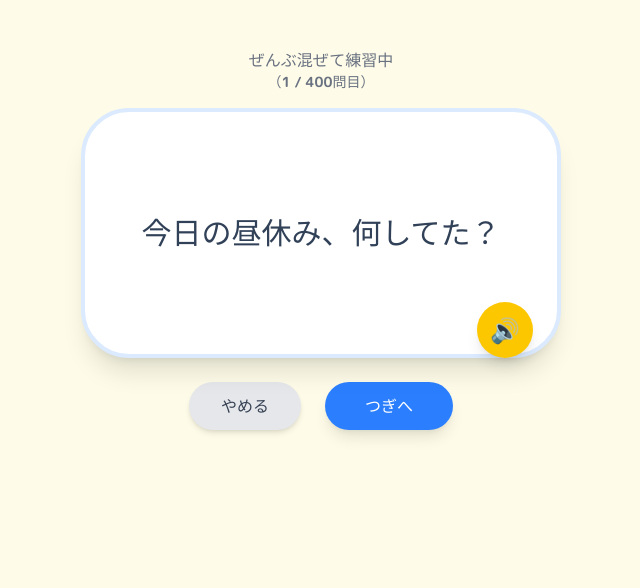
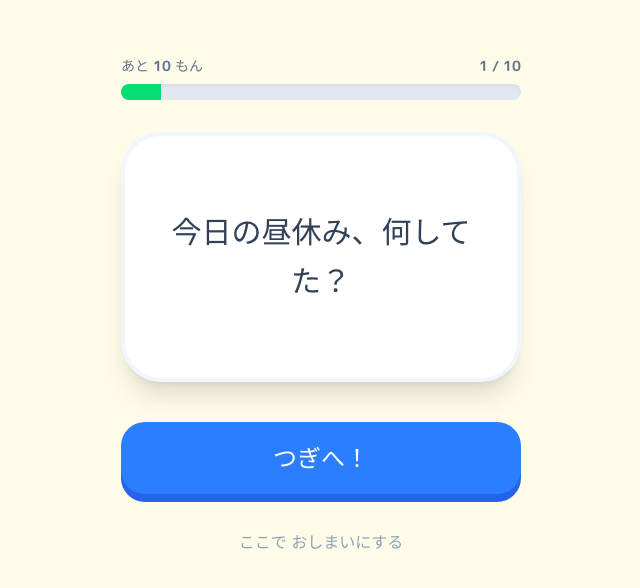
Before and after one commit to hiroshi-codes/speech-training, a React (Vite) app: page /play in a window 1280 px wide. Shown: the top 588 px of the page, without its empty margins (319-959 px from the left). Built offline with nearby package versions, Linux system fonts and the light colour scheme.

Commit message:
紙吹雪 ルーティング

```diff
--- a/package.json
+++ b/package.json
@@ -14,12 +14,14 @@
   },
   "dependencies": {
     "@tailwindcss/vite": "^4.2.1",
+    "canvas-confetti": "^1.9.4",
     "react": "^19.2.0",
     "react-dom": "^19.2.0",
     "react-router-dom": "^7.13.1"
   },
   "devDependencies": {
     "@eslint/js": "^9.37.0",
+    "@types/canvas-confetti": "^1.9.0",
     "@types/node": "^24.6.2",
     "@types/react": "^19.2.0",
     "@types/react-dom": "^19.2.0",
--- a/src/App.tsx
+++ b/src/App.tsx
@@ -3,6 +3,7 @@ import { BrowserRouter as Router, Routes, Route } from 'react-router-dom';
 import Home from './pages/Home';
 import Setup from './pages/Setup';
 import Play from './pages/Play';
+import Result from './pages/Result';
 
 const App: React.FC = () => {
   return (
@@ -17,9 +18,11 @@ const App: React.FC = () => {
             <Route path="/" element={<Home />} />
             <Route path="/setup" element={<Setup />} />
             <Route path="/play" element={<Play />} />
+            <Route path="/result" element={<Result />} />
             <Route path="/speech-training/" element={<Home />} />
             <Route path="/speech-training/setup" element={<Setup />} />
             <Route path="/speech-training/play" element={<Play />} />
+            <Route path="/speech-training/result" element={<Result />} />
           </Routes>
         </main>
       </div>
--- a/src/pages/Home.tsx
+++ b/src/pages/Home.tsx
@@ -23,7 +23,7 @@ const Home: React.FC = () => {
 
       <div className="w-full max-w-xs">
         <button
-          onClick={() => navigate('/setup')}
+          onClick={() => navigate('/speech-training/setup')}
           className="w-full py-5 bg-orange-400 text-white rounded-3xl text-2xl font-black shadow-[0_8px_0_rgb(234,88,12)] active:translate-y-1 active:shadow-[0_4px_0_rgb(234,88,12)] transition-all mb-6"
         >
           はじめる！
--- a/src/pages/Play.tsx
+++ b/src/pages/Play.tsx
@@ -1,92 +1,77 @@
-import React, { useMemo } from 'react';
+import React, { useState, useMemo } from 'react';
 import { useLocation, useNavigate } from 'react-router-dom';
-import topicData from '../data/topics.json'; // パスは適宜調整してください
+import topicData from '../data/topics.json';
 import { type Topic } from '../types/topic';
 
 const Play: React.FC = () => {
   const location = useLocation();
   const navigate = useNavigate();
-
-  // 0 は「全レベル」を指すと定義
   const selectedLevel = location.state?.selectedLevel ?? 0;
 
+  // 1セットの最大問題数
+  const MAX_QUESTIONS = 10;
+
+  // データの準備（フィルタリングとシャッフル）
   const filteredTopics = useMemo(() => {
-    // 1. レベルが0なら全データ、それ以外ならフィルタリング
     const rawData = selectedLevel === 0
       ? (topicData.topics as Topic[])
       : (topicData.topics as Topic[]).filter((t) => t.level === selectedLevel);
-
-    // 2. シャッフル
     return [...rawData].sort(() => Math.random() - 0.5);
   }, [selectedLevel]);
 
-  // 現在の問題のインデックスを管理するState
-  const [currentIndex, setCurrentIndex] = React.useState(0);
+  const [currentIndex, setCurrentIndex] = useState(0);
 
-  // 読み上げ用の関数
-  const speak = (text: string) => {
-    // ブラウザが対応しているか確認
-    if (!('speechSynthesis' in window)) {
-      alert('このブラウザは音声読み上げに対応していません');
-      return;
-    }
-
-    // 実行中の読み上げがあればキャンセル
-    window.speechSynthesis.cancel();
-
-    const uttr = new SpeechSynthesisUtterance(text);
-    uttr.lang = 'ja-JP'; // 日本語
-    uttr.rate = 1.0;     // 速度（0.1〜10）
-    uttr.pitch = 1.0;    // 声の高さ（0〜2）
-
-    window.speechSynthesis.speak(uttr);
+  // 共通の終了処理
+  const finishSession = (finalCount: number) => {
+    navigate('/speech-training/result', { state: { count: finalCount } });
   };
 
   const handleNext = () => {
-    if (currentIndex < filteredTopics.length - 1) {
+    // 10問目（MAX-1）に達したか、全データの上限なら終了
+    if (currentIndex < MAX_QUESTIONS - 1 && currentIndex < filteredTopics.length - 1) {
       setCurrentIndex(prev => prev + 1);
-      // 次の問題に行った時に自動で読み上げたい場合はここで呼ぶ
-      // ※ただし、一度ユーザーが画面のどこかをクリックしている必要があります
-      // speak(filteredTopics[currentIndex + 1].text);
     } else {
-      navigate('/');
+      finishSession(currentIndex + 1);
     }
   };
 
   return (
-    <div className="p-4 max-w-lg mx-auto">
-      <div className="text-center mb-4 text-gray-500 font-bold">
-        {selectedLevel === 0 ? "ぜんぶ混ぜて練習中" : `レベル ${selectedLevel} の練習中`}
-        <div className="text-sm">（{currentIndex + 1} / {filteredTopics.length}問目）</div>
+    <div className="flex flex-col items-center p-6 w-full max-w-md mx-auto">
+      {/* 1. 進捗ゲージ */}
+      <div className="w-full mb-8">
+        <div className="flex justify-between text-sm font-bold text-slate-500 mb-2">
+          <span>あと {MAX_QUESTIONS - currentIndex} もん</span>
+          <span>{currentIndex + 1} / {MAX_QUESTIONS}</span>
+        </div>
+        <div className="w-full bg-slate-200 h-4 rounded-full overflow-hidden shadow-inner">
+          <div
+            className="bg-green-400 h-full transition-all duration-500 ease-out"
+            style={{ width: `${((currentIndex + 1) / MAX_QUESTIONS) * 100}%` }}
+          ></div>
+        </div>
       </div>
 
-      <div className="relative bg-white p-10 rounded-[3rem] shadow-xl border-4 border-blue-100 min-h-62.5 w-full flex items-center justify-center mb-6">
+      {/* 2. お題カード（以前のデザインを流用） */}
+      <div className="relative bg-white w-full p-8 rounded-[2.5rem] shadow-xl border-4 border-blue-50 flex items-center justify-center min-h-[250px] mb-10">
         <p className="text-3xl font-black text-slate-700 text-center leading-relaxed">
           {filteredTopics[currentIndex]?.text}
         </p>
-
-        {/* 読み上げボタン */}
-        <button
-          onClick={() => speak(filteredTopics[currentIndex]?.text)}
-          className="absolute -bottom-1 right-6 w-14 h-14 bg-yellow-400 rounded-full shadow-lg flex items-center justify-center text-2xl hover:scale-110 active:scale-95 transition-transform"
-          title="よみあげ"
-        >
-          🔊
-        </button>
       </div>
 
-      <div className="flex justify-center gap-6">
-        <button
-          onClick={() => navigate('/setup')}
-          className="px-8 py-3 bg-gray-200 text-gray-700 rounded-full font-bold shadow-md active:scale-95"
-        >
-          やめる
-        </button>
+      {/* 3. 操作ボタン */}
+      <div className="w-full space-y-6">
         <button
           onClick={handleNext}
-          className="px-10 py-3 bg-blue-500 text-white rounded-full font-bold shadow-lg hover:bg-blue-600 active:scale-95"
+          className="w-full py-5 bg-blue-500 text-white rounded-3xl text-2xl font-black shadow-[0_8px_0_rgb(37,99,235)] active:translate-y-1 active:shadow-[0_4px_0_rgb(37,99,235)] transition-all"
         >
-          つぎへ
+          つぎへ！
+        </button>
+
+        <button
+          onClick={() => finishSession(currentIndex + 1)}
+          className="w-full py-3 text-slate-400 font-bold hover:text-slate-600 transition-colors"
+        >
+          ここで おしまいにする
         </button>
       </div>
     </div>
--- /dev/null
+++ b/src/pages/Result.tsx
@@ -0,0 +1,59 @@
+import React, { useEffect } from 'react';
+import { useNavigate, useLocation } from 'react-router-dom';
+import confetti from 'canvas-confetti';
+
+const Result: React.FC = () => {
+  const navigate = useNavigate();
+  const location = useLocation();
+  const count = location.state?.count ?? 0;
+
+  useEffect(() => {
+    // 画面に来た瞬間に紙吹雪を飛ばす
+    const duration = 3 * 1000;
+    const end = Date.now() + duration;
+
+    const frame = () => {
+      confetti({
+        particleCount: 5,
+        angle: 60,
+        spread: 55,
+        origin: { x: 0, y: 0.8 },
+        colors: ['#ffbed1', '#ffea00', '#42a5f5']
+      });
+      confetti({
+        particleCount: 5,
+        angle: 120,
+        spread: 55,
+        origin: { x: 1, y: 0.8 },
+        colors: ['#ffbed1', '#ffea00', '#42a5f5']
+      });
+
+      if (Date.now() < end) {
+        requestAnimationFrame(frame);
+      }
+    };
+    frame();
+  }, []);
+
+  return (
+    <div className="flex flex-col items-center justify-center min-h-[80vh] px-6 text-center">
+      <div className="text-6xl mb-6">🏆</div>
+      <h2 className="text-4xl font-black text-slate-800 mb-4">
+        すごーい！！
+      </h2>
+      <p className="text-xl font-bold text-slate-600 mb-8">
+        ぜんぶで <span className="text-3xl text-orange-500">{count}</span> もん<br />
+        おはなし できたね！
+      </p>
+
+      <button
+        onClick={() => navigate('/speech-training/')}
+        className="w-full max-w-xs py-5 bg-blue-500 text-white rounded-3xl text-2xl font-black shadow-[0_8px_0_rgb(37,99,235)] active:translate-y-1 active:shadow-[0_4px_0_rgb(37,99,235)] transition-all"
+      >
+        ホームへもどる
+      </button>
+    </div>
+  );
+};
+
+export default Result;
--- a/src/pages/Setup.tsx
+++ b/src/pages/Setup.tsx
@@ -25,7 +25,7 @@ const Setup: React.FC = () => {
         {levels.map((lvl) => (
           <button
             key={lvl.id}
-            onClick={() => navigate('/play', { state: { selectedLevel: lvl.id } })}
+            onClick={() => navigate('/speech-training/play', { state: { selectedLevel: lvl.id } })}
             className={`flex items-center p-4 ${lvl.color} text-white rounded-2xl ${lvl.shadow} active:translate-y-1 active:shadow-none transition-all`}
           >
             <div className="bg-white/20 rounded-lg p-2 mr-4 font-black text-xl min-w-10">
@@ -40,7 +40,7 @@ const Setup: React.FC = () => {
       </div>
 
       <button
-        onClick={() => navigate('/')}
+        onClick={() => navigate('/speech-training/')}
         className="mt-10 block mx-auto text-slate-400 font-bold hover:text-slate-600"
       >
         ← もどる
```
Also changed, not shown: 1 other file (tests, documents, lock files or other folders).
